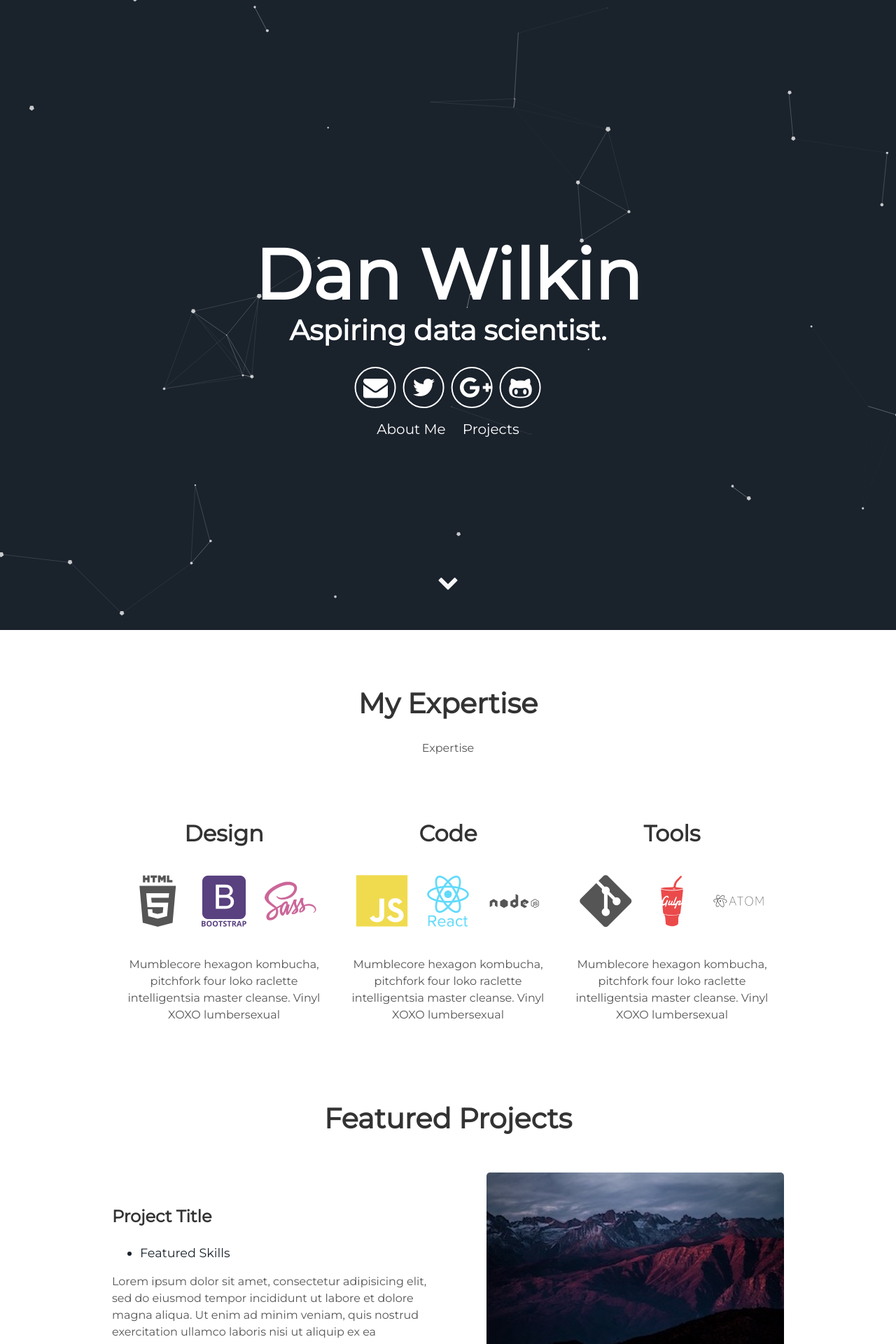
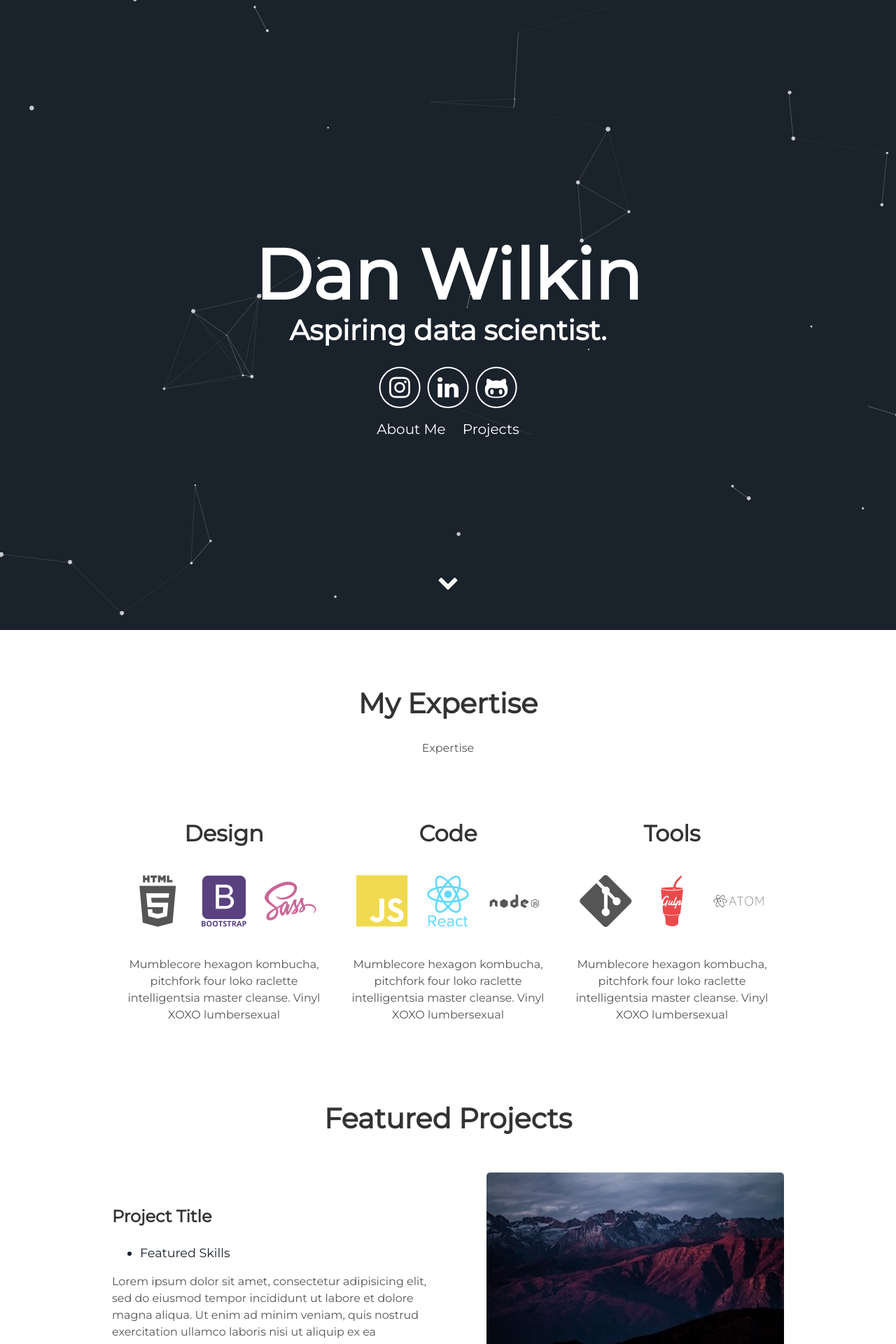
Before and after one commit to danwilkin/danwilkin.github.io, a Jekyll site: the page built from index.html, in a window 1280 px wide. Shown: the top 1920 px of the page at 70% size. Built offline with Jekyll 4.4.1, drawn with Linux system fonts in a browser that asks for light colours.

Commit message:
Update header.html
tweaks

```diff
--- a/_includes/header.html
+++ b/_includes/header.html
@@ -5,10 +5,9 @@
         <span class="site-description">{{site.user_title}}</span>
       </h1>
       <div class="header-icons">
-        <a aria-label="Send email" href="#"><i class="icon fa fa-envelope"></i></a>
-        <a aria-label="My Twitter" target="_blank" href="#"><i class="icon fa fa-twitter" aria-hidden="true"></i></a>
-        <a aria-label="My Google Plus" target="_blank" href="#"><i class="icon fa fa-google-plus" aria-hidden="true"></i></a>
-        <a aria-label="My Github" target="_blank" href="#"><i class="icon fa fa-github-alt" aria-hidden="true"></i></a>
+        <a aria-label="Instagram" target="_blank" href="#"><i class="icon fa fa-instagram" aria-hidden="true"></i></a>
+        <a aria-label="LinkedIn" target="_blank" href="#"><i class="icon fa fa-linkedin" aria-hidden="true"></i></a>
+        <a aria-label="Github" target="_blank" href="#"><i class="icon fa fa-github-alt" aria-hidden="true"></i></a>
       </div>
       <div class="header-links">
         <a class="link" href="#about" data-scroll>About Me</a>
```
